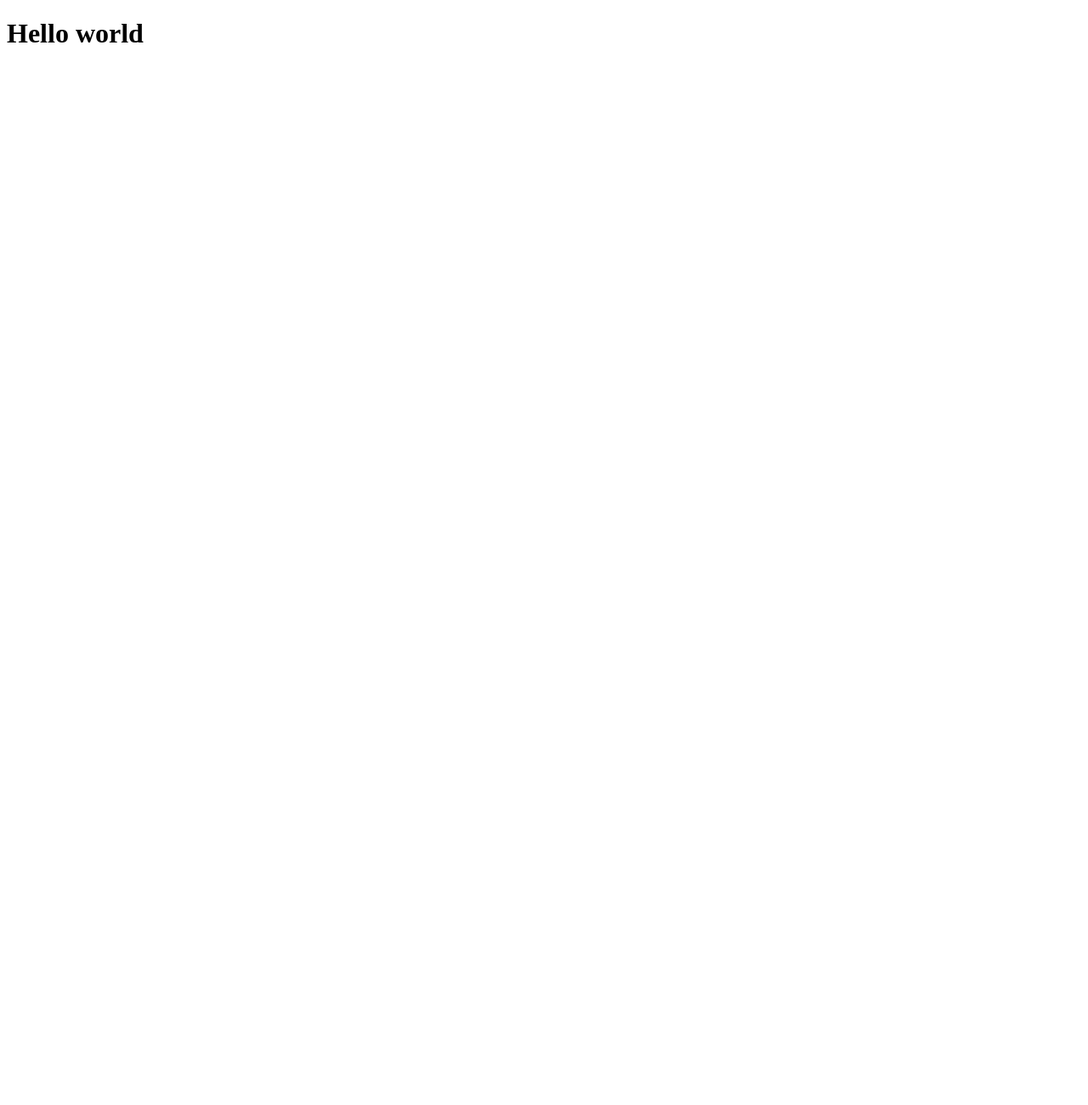
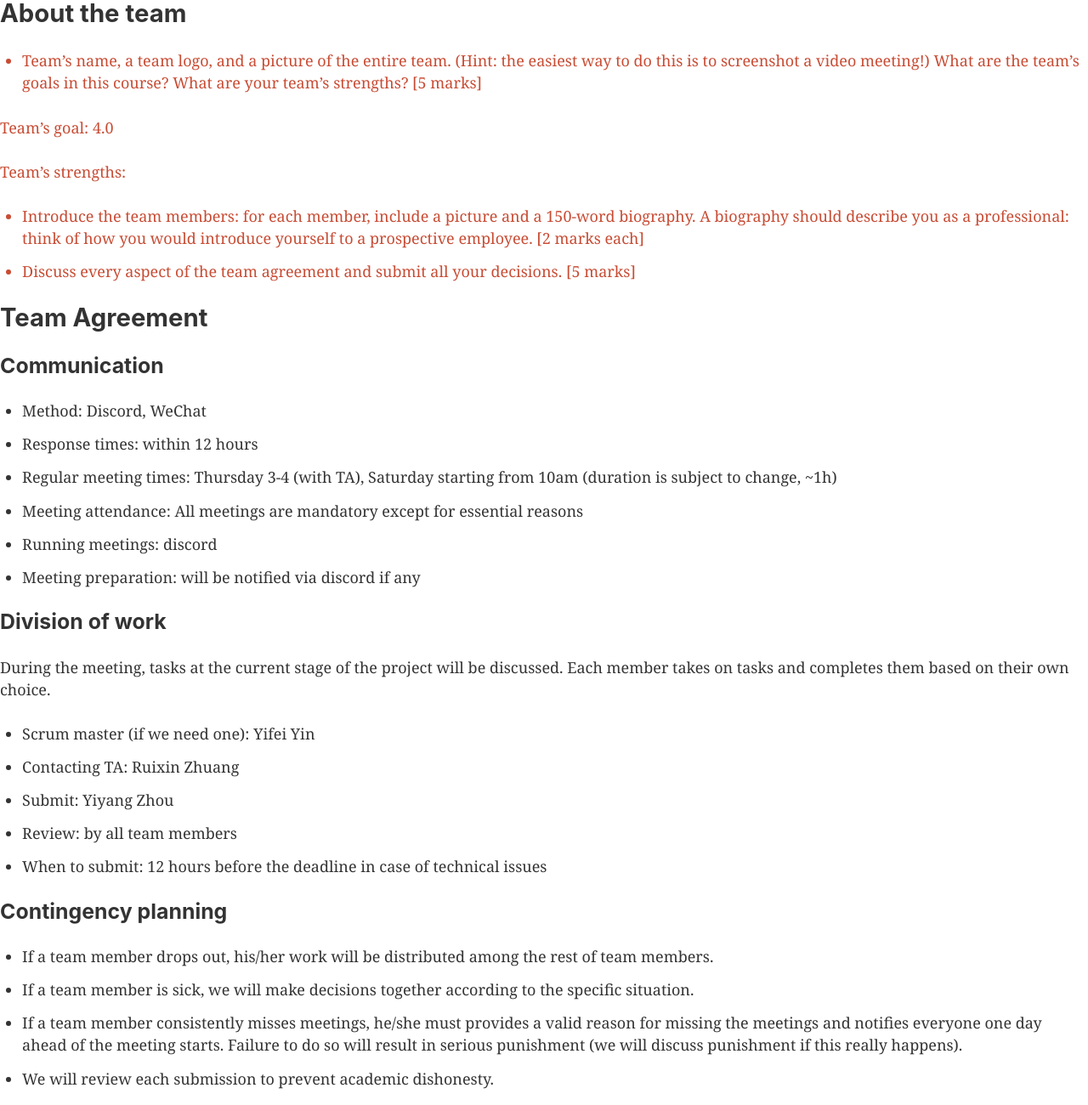
Before and after one commit to CSCC01/team_07-project, a Gatsby site: page / in a window 1280 px wide. Shown: the whole page at 85% size. Before the commit the page ends 800 px from the top, so only its background shows below. Built offline with nearby package versions, Linux system fonts and the light colour scheme; Gatsby itself is replaced by a stand-in of ours.

Commit message:
Copy over index.mdx

```diff
--- /dev/null
+++ b/src/components/Todo.jsx
@@ -0,0 +1,4 @@
+import React from "react"
+
+export default ({ children }) =>
+    <span style={{ color: '#C84C34' }}>{children}</span>
--- a/src/components/index.ts
+++ b/src/components/index.ts
@@ -2,3 +2,4 @@ export { default as Header } from './Header';
 export { default as Image } from './Image';
 export { default as Layout } from './Layout';
 export { default as SEO } from './SEO';
+export { default as Todo } from './Todo';
--- a/src/pages/index.mdx
+++ b/src/pages/index.mdx
@@ -1 +1,48 @@
-# Hello world
+import { Todo } from '../components'
+
+## About the team
+
+<Todo>
+
+* Team’s name, a team logo, and a picture of the entire team. (Hint: the easiest way to do this is to screenshot a video meeting!) What are the team’s goals in this course? What are your team’s strengths? [5 marks]
+
+Team’s goal: 4.0
+
+Team’s strengths:
+
+
+* Introduce the team members: for each member, include a picture and a 150-word biography. A biography should describe you as a professional: think of how you would introduce yourself to a prospective employee. [2 marks each]
+* Discuss every aspect of the team agreement and submit all your decisions. [5 marks]
+
+</Todo>
+
+
+## Team Agreement
+
+### Communication
+
+* Method: Discord, WeChat
+* Response times: within 12 hours
+* Regular meeting times: Thursday 3-4 (with TA), Saturday starting from 10am (duration is subject to change, ~1h)
+* Meeting attendance: All meetings are mandatory except for essential reasons
+* Running meetings: discord
+* Meeting preparation: will be notified via discord if any
+
+
+### Division of work
+
+During the meeting, tasks at the current stage of the project will be discussed. Each member takes on tasks and completes them based on their own choice.
+
+* Scrum master (if we need one): Yifei Yin
+* Contacting TA: Ruixin Zhuang
+* Submit: Yiyang Zhou
+* Review: by all team members
+* When to submit: 12 hours before the deadline in case of technical issues
+
+
+### Contingency planning
+
+* If a team member drops out, his/her work will be distributed among the rest of team members.
+* If a team member is sick, we will make decisions together according to the specific situation.
+* If a team member consistently misses meetings, he/she must provides a valid reason for missing the meetings and notifies everyone one day ahead of the meeting starts. Failure to do so will result in serious punishment (we will discuss punishment if this really happens).
+* We will review each submission to prevent academic dishonesty.
```
